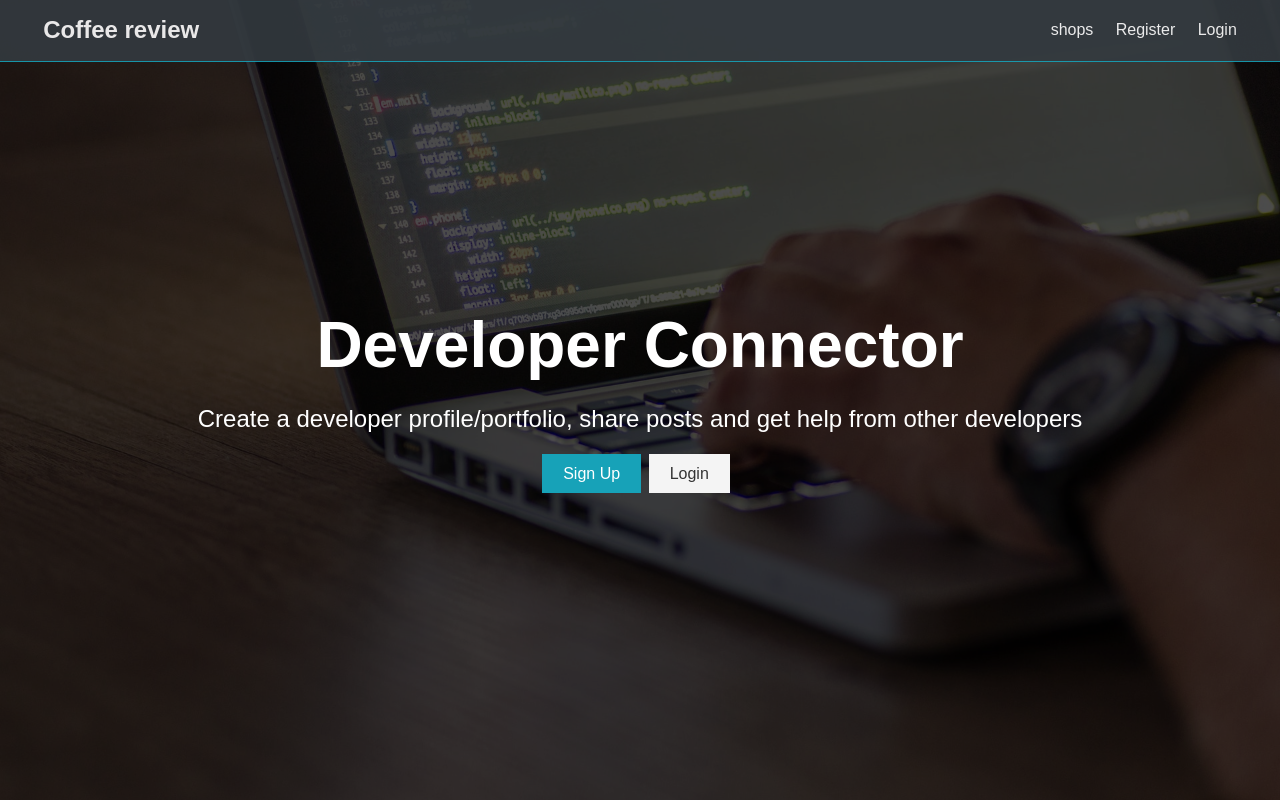
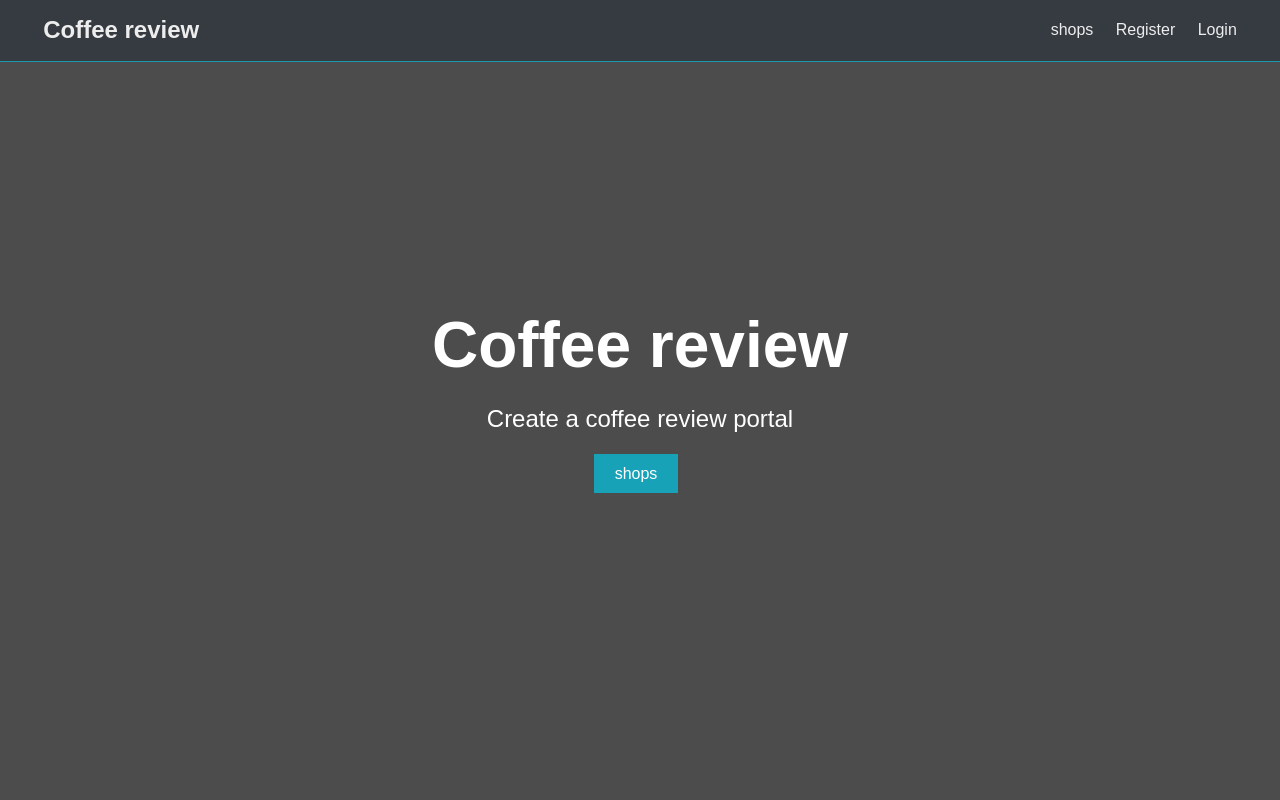
Before and after one commit to hanrichard/node_tesrt, a React (Create React App) app in the folder coffee/client/: page / in a window 1280 px wide. Built offline with nearby package versions, Linux system fonts and the light colour scheme; no server answers; the HTML template or start-up script is replaced by a standard one.

Commit message:
refactor

```diff
--- a/coffee/client/src/App.css
+++ b/coffee/client/src/App.css
@@ -333,7 +333,7 @@ button {
 /* Landing Page */
 .landing {
   position: relative;
-  background: url('./img/showcase.jpg') no-repeat center center/cover;
+  /* background: url('./img/showcase.jpg') no-repeat center center/cover; */
   height: 100vh;
 }
 
--- a/coffee/client/src/components/layout/Landing.js
+++ b/coffee/client/src/components/layout/Landing.js
@@ -12,17 +12,13 @@ const Landing = ({ isAuthenticated }) => {
     <section className='landing'>
       <div className='dark-overlay'>
         <div className='landing-inner'>
-          <h1 className='x-large'>Developer Connector</h1>
+          <h1 className='x-large'>Coffee review</h1>
           <p className='lead'>
-            Create a developer profile/portfolio, share posts and get help from
-            other developers
+            Create a coffee review portal
           </p>
           <div className='buttons'>
-            <Link to='/register' className='btn btn-primary'>
-              Sign Up
-            </Link>
-            <Link to='/login' className='btn btn-light'>
-              Login
+            <Link to='/shops' className='btn btn-primary'>
+              shops
             </Link>
           </div>
         </div>
```
